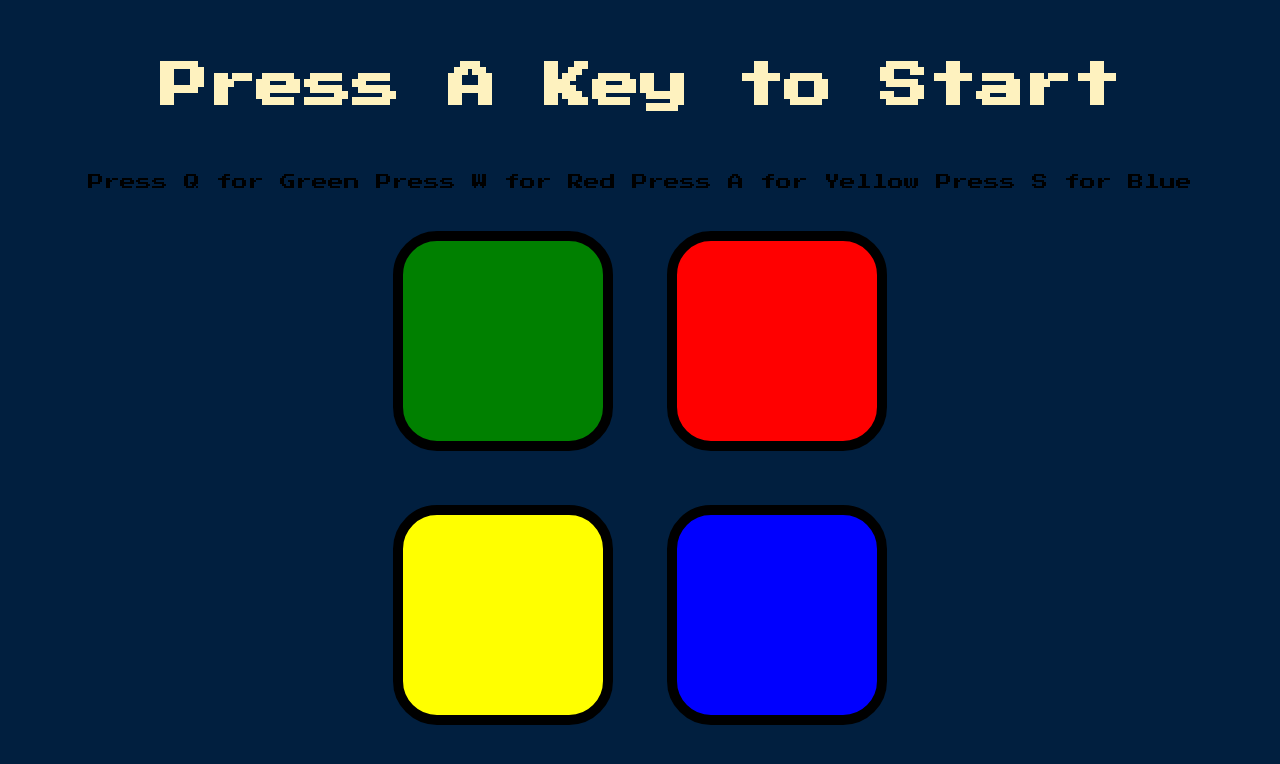
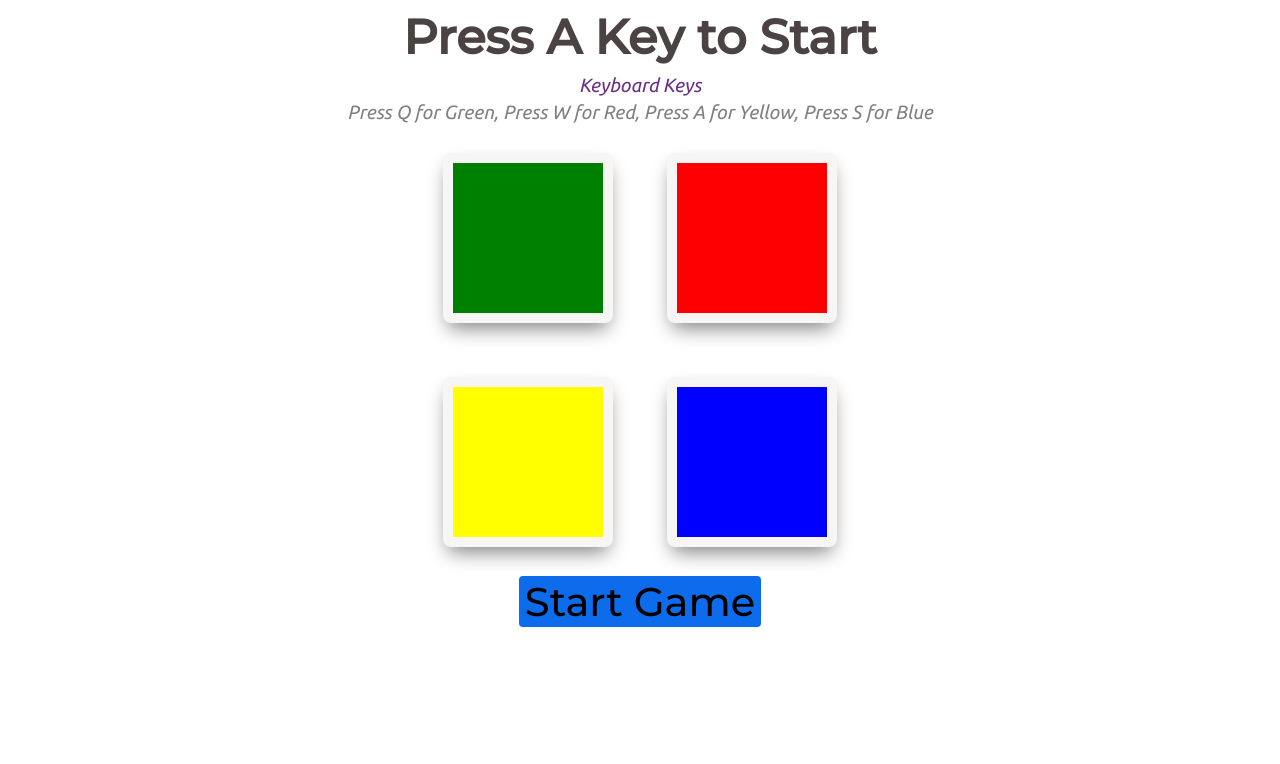
Before and after one commit to prashant0829/Simon-Game, a plain HTML site: page index.html in a window 1280 px wide. Drawn offline with nearby package versions, Linux system fonts and the light colour scheme.

Commit message:
Resposive

```diff
--- a/index.html
+++ b/index.html
@@ -3,16 +3,20 @@
 
 <head>
   <meta charset="utf-8">
+  <meta name="viewport" content="width=device-width, initial-scale=1.0">
   <title>Simon</title>
   <link rel="stylesheet" href="styles.css">
   <link href="https://fonts.googleapis.com/css?family=Press+Start+2P" rel="stylesheet">
+  <link href="https://fonts.googleapis.com/css2?family=Montserrat:wght@500&family=Ubuntu:ital@1&display=swap"
+    rel="stylesheet">
 </head>
 
 <body>
   <h1 id="level-title">Press A Key to Start</h1>
-  <p>Press Q for Green Press W for Red Press A for Yellow Press S for Blue</p>
+  <p class="heading-para">Keyboard Keys</p>
+  <p>Press Q for Green, Press W for Red, Press A for Yellow, Press S for Blue</p>
   <div class="container">
-    <div lass="row">
+    <div class="row">
 
       <div type="button" id="green" class="btn green">
 
@@ -21,9 +25,7 @@
       <div type="button" id="red" class="btn red">
 
       </div>
-    </div>
 
-    <div class="row">
 
       <div type="button" id="yellow" class="btn yellow">
 
@@ -35,8 +37,9 @@
     </div>
 
   </div>
+  <button class="start-button">Start Game</button>
   <script src="https://ajax.googleapis.com/ajax/libs/jquery/3.5.1/jquery.min.js"></script>
-<script src="index.js"></script>
+  <script src="index.js"></script>
 </body>
 
 </html>
--- a/index.js
+++ b/index.js
@@ -6,6 +6,14 @@ var userClickedPattern = [];
 
 var started = false;
 var level = 0;
+
+$('.start-button').click(function(){
+    console.log('clicked');
+    if (!started) {
+        $("#level-title").text("Level " + level);
+        nextSequence();
+        started = true;}
+  });
 
 $(document).keypress(function (event) {
     if (!started) {
--- a/styles.css
+++ b/styles.css
@@ -1,32 +1,42 @@
 body {
   text-align: center;
-  background-color: #011F3F;
+  background-color: #ffffff;
 }
 
 #level-title {
-  font-family: 'Press Start 2P', cursive;
+  font-family: "Montserrat", sans-serif;
   font-size: 3rem;
-  margin:  5%;
-  color: #FEF2BF;
+  margin: 8px;
+  color: #4b4343;
+}
+.heading-para{
+  color: rgb(106, 48, 133);
 }
 
-p{
-  font-family:'Press Start 2P', cursive ;
+p {
+  font-family: "Ubuntu", sans-serif;
+  font-size: larger;
+  margin: 4px;
+  color: grey;
 }
+
 .container {
-  display: block;
-  width: 50%;
+  width: 40%;
+  display: flex;
+  justify-content: space-between;
+  text-align: center;
   margin: auto;
+}
 
-}
 
 .btn {
   margin: 25px;
   display: inline-block;
-  height: 200px;
-  width: 200px;
-  border: 10px solid black;
-  border-radius: 20%;
+  height: 150px;
+  width: 150px;
+  border: 10px solid rgb(248, 245, 245);
+  border-radius: 8px;
+  box-shadow: 0px 10px 20px -5px grey;
 }
 
 .game-over {
@@ -54,3 +64,38 @@ p{
   box-shadow: 0 0 20px white;
   background-color: grey;
 }
+
+.start-button{
+  background-color: rgb(12, 108, 235);
+  border: none;
+  font-family:"Montserrat", sans-serif ;
+  font-size: 40px;
+  border-radius: 4px;
+  cursor: pointer;
+}
+
+.start-button:hover{
+  background-color: rgb(119, 154, 250);
+}
+
+@media (max-width:400px){
+  #level-title{
+    font-size: 2rem;
+    padding: 20px 0px;
+  }
+
+
+
+  .container{
+    width: 100%;
+  }
+  .btn{
+    width: 100px;
+    height: 100px;
+    margin: 15px;
+    border: 2px solid white;
+  }
+  .start-button{
+    font-size: 24px;
+  }
+}
```
Also changed, not shown: 1 other file.
